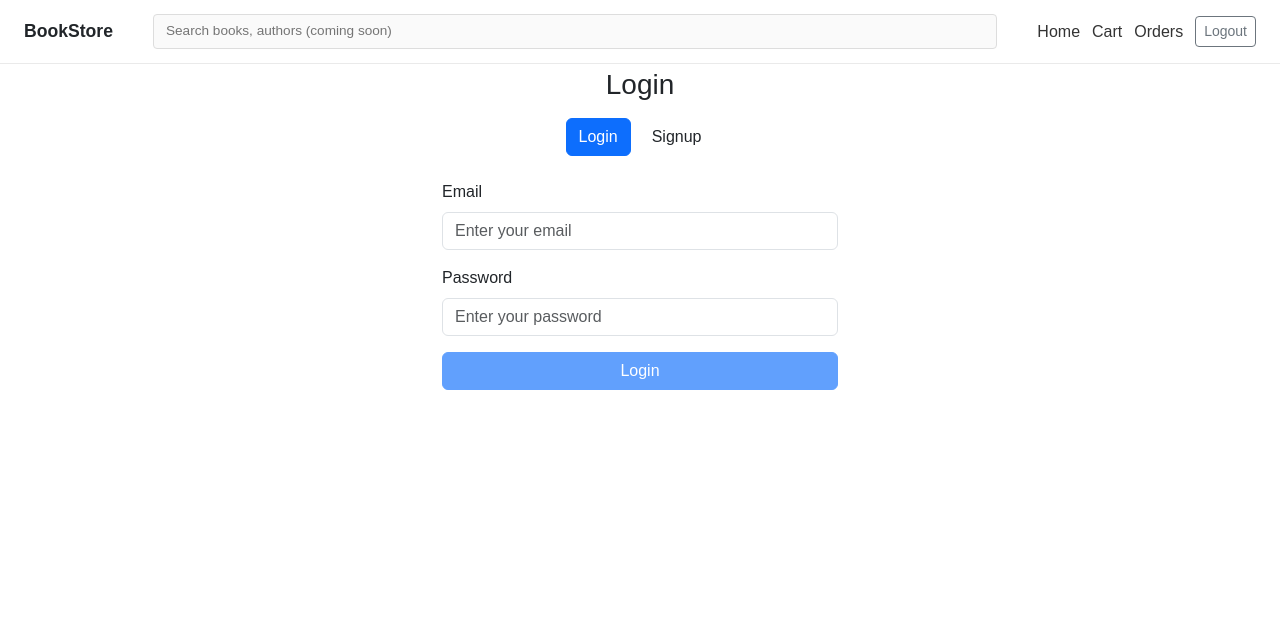
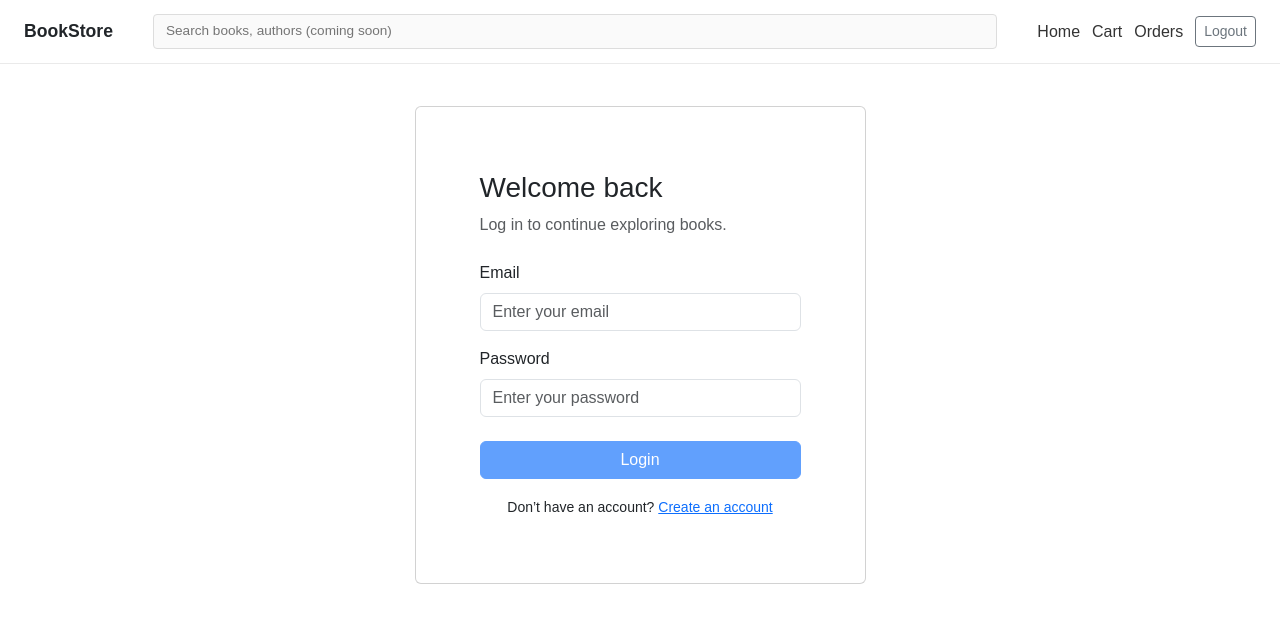
Before and after one commit to nilukadam/book-store-frontend, a React (Vite) app: page /auth in a window 1280 px wide. Shown: the top 622 px of the page. Built offline with nearby package versions, Linux system fonts and the light colour scheme.

Commit message:
Refine auth page structure

```diff
--- a/src/components/Navbar/Navbar.jsx
+++ b/src/components/Navbar/Navbar.jsx
@@ -21,7 +21,7 @@ const Header = () => {
   */
   const handleLogout = () => {
     localStorage.removeItem('isLoggedIn');
-    navigate('/login');
+    navigate('/auth');
   };
 
   const { cartItems} = useCart()
--- a/src/pages/Auth.jsx
+++ b/src/pages/Auth.jsx
@@ -1,122 +1,23 @@
-import { useState } from "react";
-import { useNavigate } from "react-router-dom";
-import Input from "../components/ui/Input";
-import Button from "../components/ui/Button";
+import { useSearchParams } from "react-router-dom";
 
+/* Auth screens */
+import Login from "./Login";
+import Signup from "./Signup";
+
+/*
+  Auth Page
+  Purpose:
+  - Single entry point for authentication
+  - Decide Login / Signup based on URL
+*/
 const Auth = () => {
-  const navigate = useNavigate();
-
-  // toggle between login & signup
-  const [mode, setMode] = useState("login");
-
-  // common fields
-  const [email, setEmail] = useState("");
-  const [password, setPassword] = useState("");
-
-  // signup-only field
-  const [name, setName] = useState("");
-
-  const handleSubmit = (e) => {
-    e.preventDefault();
-
-    if (mode === "signup") {
-      if (!name || !email || !password) {
-        alert("All fields are required");
-        return;
-      }
-
-      localStorage.setItem(
-        "user",
-        JSON.stringify({ name, email, password })
-      );
-
-      localStorage.setItem(
-        "authUser",
-        JSON.stringify({ email })
-      );
-
-      navigate("/");
-    }
-
-    if (mode === "login") {
-      const storedUser = JSON.parse(localStorage.getItem("user"));
-
-      if (!storedUser) {
-        alert("Account not found. Please sign up first.");
-        return;
-      }
-
-      if (email === storedUser.email && password === storedUser.password) {
-        localStorage.setItem(
-          "authUser",
-          JSON.stringify({ email })
-        );
-        navigate("/");
-      } else {
-        alert("Invalid email or password");
-      }
-    }
-  };
+  const [searchParams] = useSearchParams();
+  const mode = searchParams.get("mode");
 
   return (
-    <div className="container mt-5" style={{ maxWidth: "420px" }}>
-      <h3 className="mb-3 text-center">
-        {mode === "login" ? "Login" : "Signup"}
-      </h3>
-
-      {/* Toggle buttons */}
-      <div className="d-flex justify-content-center gap-2 mb-4">
-        <Button
-          variant={mode === "login" ? "primary" : "outline"}
-          onClick={() => setMode("login")}
-        >
-          Login
-        </Button>
-
-        <Button
-          variant={mode === "signup" ? "primary" : "outline"}
-          onClick={() => setMode("signup")}
-        >
-          Signup
-        </Button>
-      </div>
-
-      {/* Form */}
-      <form onSubmit={handleSubmit}>
-        {mode === "signup" && (
-          <Input
-            label="Name"
-            placeholder="Enter your name"
-            value={name}
-            onChange={(e) => setName(e.target.value)}
-          />
-        )}
-
-        <Input
-          label="Email"
-          type="email"
-          placeholder="Enter your email"
-          value={email}
-          onChange={(e) => setEmail(e.target.value)}
-        />
-
-        <Input
-          label="Password"
-          type="password"
-          placeholder="Enter your password"
-          value={password}
-          onChange={(e) => setPassword(e.target.value)}
-        />
-
-        <Button
-          type="submit"
-          className="w-100"
-          disabled={!email || !password || (mode === "signup" && !name)}
-        >
-          {mode === "login" ? "Login" : "Create Account"}
-        </Button>
-      </form>
-    </div>
+    <>
+      {mode === "signup" ? <Signup /> : <Login />}
+    </>
   );
 };
 
--- a/src/pages/Login.jsx
+++ b/src/pages/Login.jsx
@@ -1,20 +1,33 @@
 import { useState } from "react";
-import { useNavigate } from "react-router-dom";
+import { Link, useNavigate } from "react-router-dom";
+
+/* Reusable UI components */
 import Input from "../components/ui/Input";
 import Button from "../components/ui/Button";
+import Card from "../components/ui/Card";
+import PageHeader from "../components/ui/PageHeader";
 
+/*
+  Login Page
+  Purpose:
+  - Authenticate existing users (mock auth)
+  - Provide a calm, trustworthy login experience
+  - UI-focused refinement (no logic changes)
+*/
 const Login = () => {
   const navigate = useNavigate();
 
+  // Local form state
   const [email, setEmail] = useState("");
   const [password, setPassword] = useState("");
 
+  // Handle login submission
   const handleSubmit = (e) => {
     e.preventDefault();
 
     const storedUser = JSON.parse(localStorage.getItem("user"));
 
-    // User not registered
+    // If user is not registered
     if (!storedUser) {
       alert("Account not found. Please sign up first.");
       return;
@@ -22,10 +35,7 @@ const Login = () => {
 
     // Validate credentials
     if (email === storedUser.email && password === storedUser.password) {
-      localStorage.setItem(
-        "authUser",
-        JSON.stringify({ email })
-      );
+      localStorage.setItem("authUser", JSON.stringify({ email }));
       navigate("/");
     } else {
       alert("Invalid email or password");
@@ -33,10 +43,24 @@ const Login = () => {
   };
 
   return (
-    <div>
-      <h2>Login</h2>
+    <>
+      {/* Page title */}
+      <PageHeader title="Login" />
 
+      {/* Centered login card */}
+      <div className="container mt-5">
+        <div className="row justify-content-center">
+          <div className="col-12 col-sm-10 col-md-8 col-lg-5">
+            <Card className="p-4 p-md-5">
+              {/* Heading */}
+              <h3 className="mb-2">Welcome back</h3>
+              <p className="text-muted mb-4">
+                Log in to continue exploring books.
+              </p>
+
+              {/* Login form */}
               <form onSubmit={handleSubmit}>
+                <div className="mb-3">
                   <Input
                     label="Email"
                     type="email"
@@ -44,7 +68,9 @@ const Login = () => {
                     value={email}
                     onChange={(e) => setEmail(e.target.value)}
                   />
+                </div>
 
+                <div className="mb-4">
                   <Input
                     label="Password"
                     type="password"
@@ -52,12 +78,29 @@ const Login = () => {
                     value={password}
                     onChange={(e) => setPassword(e.target.value)}
                   />
+                </div>
 
-        <Button type="submit" disabled={!email || !password}>
+                <Button
+                  type="submit"
+                  className="w-100 mb-3"
+                  disabled={!email || !password}
+                >
                   Login
                 </Button>
               </form>
+
+              {/* Secondary action */}
+              <div className="text-center">
+                <small>
+                  Don’t have an account?{" "}
+                  <Link to="/auth?mode=signup">Create an account</Link>
+                </small>
               </div>
+            </Card>
+          </div>
+        </div>
+      </div>
+    </>
   );
 };
 
--- a/src/pages/Signup.jsx
+++ b/src/pages/Signup.jsx
@@ -1,15 +1,30 @@
 import { useState } from "react";
-import { useNavigate } from "react-router-dom";
+import { Link, useNavigate } from "react-router-dom";
 
+/* Reusable UI components */
+import Input from "../components/ui/Input";
+import Button from "../components/ui/Button";
+import Card from "../components/ui/Card";
+import PageHeader from "../components/ui/PageHeader";
+
+/*
+  Signup Page
+  Purpose:
+  - Register a new user (mock auth)
+  - Maintain visual consistency with Login page
+  - UI-focused refinement only
+*/
 const Signup = () => {
   const navigate = useNavigate();
 
+  // Form state
   const [formData, setFormData] = useState({
     name: "",
     email: "",
     password: "",
   });
 
+  // Handle input changes
   const handleChange = (e) => {
     setFormData({
       ...formData,
@@ -17,6 +32,7 @@ const Signup = () => {
     });
   };
 
+  // Handle signup submission
   const handleSubmit = (e) => {
     e.preventDefault();
 
@@ -38,43 +54,77 @@ const Signup = () => {
   };
 
   return (
-    <div>
-      <h2>Signup</h2>
+    <>
+      {/* Page title */}
+      <PageHeader title="Sign up" />
 
+      {/* Centered signup card */}
+      <div className="container mt-5">
+        <div className="row justify-content-center">
+          <div className="col-12 col-sm-10 col-md-8 col-lg-5">
+            <Card className="p-4 p-md-5">
+              {/* Heading */}
+              <h3 className="mb-2">Create your account</h3>
+              <p className="text-muted mb-4">
+                Join us to start exploring great books.
+              </p>
+
+              {/* Signup form */}
               <form onSubmit={handleSubmit}>
-        <input
+                <div className="mb-3">
+                  <Input
+                    label="Name"
                     type="text"
                     name="name"
-          placeholder="Name"
+                    placeholder="Enter your name"
                     value={formData.name}
                     onChange={handleChange}
                   />
+                </div>
 
-        <input
+                <div className="mb-3">
+                  <Input
+                    label="Email"
                     type="email"
                     name="email"
-          placeholder="Email"
+                    placeholder="Enter your email"
                     value={formData.email}
                     onChange={handleChange}
                   />
+                </div>
 
-        <input
+                <div className="mb-4">
+                  <Input
+                    label="Password"
                     type="password"
                     name="password"
-          placeholder="Password"
+                    placeholder="Create a password"
                     value={formData.password}
                     onChange={handleChange}
                   />
+                </div>
 
-        <button
+                <Button
                   type="submit"
-          className="btn btn-primary"
+                  className="w-100 mb-3"
                   disabled={!formData.email || !formData.password}
                 >
-          Signup
-        </button>
+                  Sign up
+                </Button>
               </form>
+
+              {/* Secondary action */}
+              <div className="text-center">
+                <small>
+                  Already have an account?{" "}
+                  <Link to="/auth?mode=login">Login</Link>
+                </small>
               </div>
+            </Card>
+          </div>
+        </div>
+      </div>
+    </>
   );
 };
 
```
Lines whose indentation alone changed are shown as unchanged.
